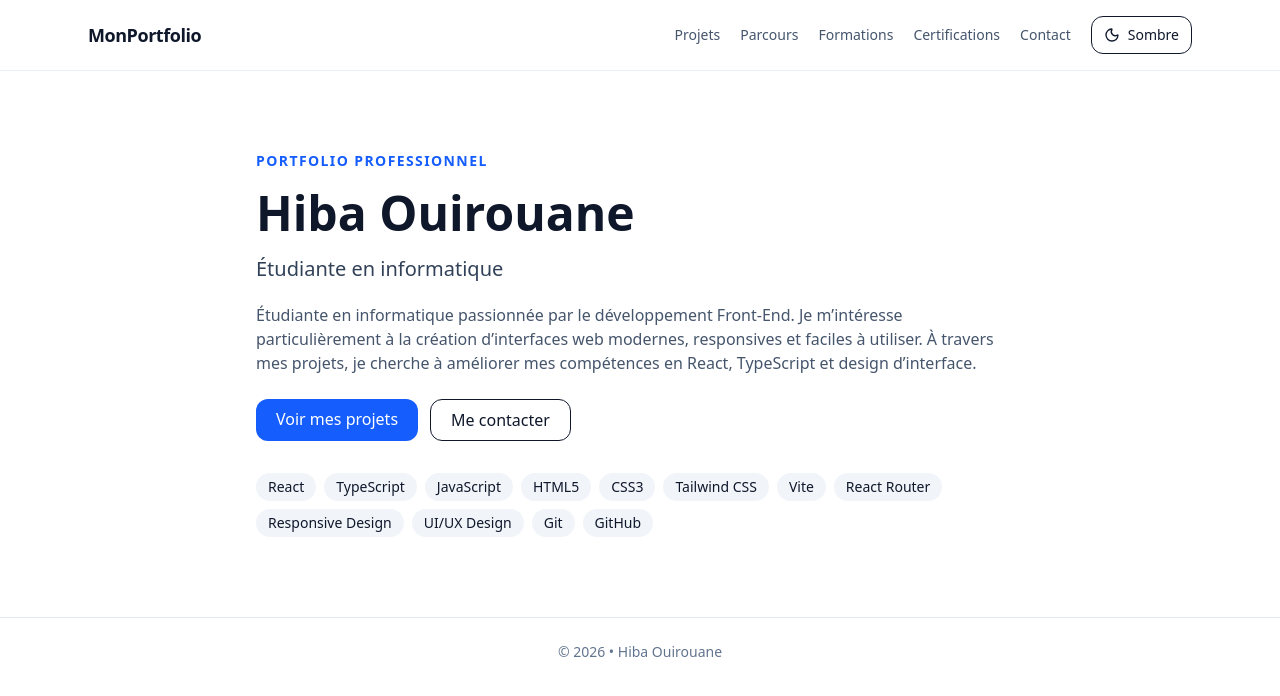
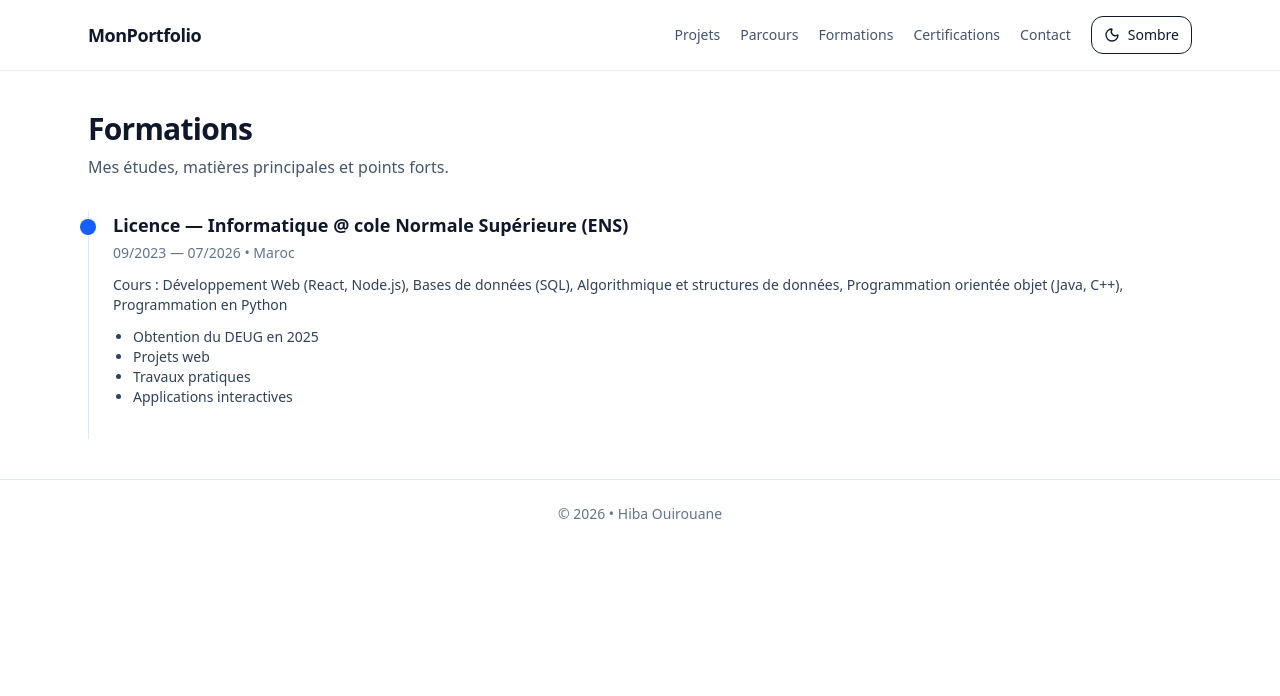
Before and after one commit to hiba-2005/Portfolio, a React (Vite) app: page / in a window 1280 px wide. Shown: the top 696 px of the page. Built offline with nearby package versions, Linux system fonts and the light colour scheme.

Commit message:
fix: remove react-helmet-async from all pages

```diff
--- a/src/main.tsx
+++ b/src/main.tsx
@@ -1,7 +1,6 @@
 import React from "react";
 import ReactDOM from "react-dom/client";
 import { RouterProvider } from "react-router-dom";
-import { HelmetProvider } from "react-helmet-async";
 import { router } from "@/app/router";
 import "./index.css";
 
--- a/src/pages/Contact.tsx
+++ b/src/pages/Contact.tsx
@@ -1,15 +1,8 @@
-import { Helmet } from "react-helmet-async";
 import SectionTitle from "@/components/SectionTitle";
 import { profile } from "@/data/profile";
 
 export default function Contact() {
   return (
-    <>
-      <Helmet>
-        <title>Contact — Portfolio</title>
-        <meta name="description" content="Contactez-moi pour un projet ou une collaboration." />
-      </Helmet>
-
     <section className="max-w-3xl">
       <SectionTitle
         title="Contact"
@@ -42,6 +35,5 @@ export default function Contact() {
         </div>
       </div>
     </section>
-    </>
   );
 }
--- a/src/pages/Home.tsx
+++ b/src/pages/Home.tsx
@@ -1,77 +1,52 @@
-import { Helmet } from "react-helmet-async";
-import { Link } from "react-router-dom";
-import { motion } from "framer-motion";
-import { profile } from "@/data/profile";
+import SectionTitle from "@/components/SectionTitle";
+import { education } from "@/data/education";
 
-export default function Home() {
+function fmt(s?: string) {
+  if (!s) return "Présent";
+  const [y, m] = s.split("-");
+  return `${m}/${y}`;
+}
+
+export default function EducationPage() {
   return (
-    <>
-      {/* SEO */}
-      <Helmet>
-        <title>{profile.name} — Portfolio</title>
-        <meta
-          name="description"
-          content="Portfolio moderne avec React, TypeScript et projets web."
-        />
-      </Helmet>
+    <section>
+      <SectionTitle
+        title="Formations"
+        subtitle="Mes études, matières principales et points forts."
+      />
 
-      {/* SECTION PRINCIPALE */}
-      <section className="mx-auto max-w-3xl py-10">
-        <motion.div
-          initial={{ opacity: 0, y: 20 }}
-          animate={{ opacity: 1, y: 0 }}
-          transition={{ duration: 0.5 }}
-        >
-          {/* Petit titre */}
-          <p className="mb-3 text-sm font-semibold uppercase tracking-widest text-blue-600 dark:text-blue-400">
-            Portfolio professionnel
-          </p>
+      <ol className="relative border-s border-slate-200 dark:border-slate-700">
+        {education.map((e) => (
+          <li key={e.school + e.start} className="ms-6 pb-8">
+            <span className="absolute -start-[9px] mt-2 h-4 w-4 rounded-full bg-blue-600" />
 
-          {/* Nom */}
-          <h1 className="text-4xl font-bold leading-tight md:text-5xl">
-            {profile.name}
-          </h1>
+            <h3 className="text-lg font-semibold">
+              {e.degree}
+              {e.field ? ` — ${e.field}` : ""} @ {e.school}
+            </h3>
 
-          {/* Rôle */}
-          <p className="mt-3 text-xl text-slate-700 dark:text-slate-200">
-            {profile.role}
-          </p>
+            <p className="mt-1 text-sm text-slate-500">
+              {fmt(e.start)} — {fmt(e.end)}
+              {e.location ? ` • ${e.location}` : ""}
+            </p>
 
-          {/* Description */}
-          <p className="mt-5 text-slate-600 dark:text-slate-300">
-            {profile.about}
-          </p>
+            {e.courses?.length ? (
+              <p className="mt-3 text-sm text-slate-700 dark:text-slate-300">
+                <span className="font-medium">Cours :</span>{" "}
+                {e.courses.slice(0, 5).join(", ")}
+              </p>
+            ) : null}
 
-          {/* Boutons */}
-          <div className="mt-6 flex flex-wrap gap-3">
-            <Link
-              to="/projects"
-              className="rounded-xl bg-blue-600 px-5 py-2 text-white transition hover:bg-blue-700"
-            >
-              Voir mes projets
-            </Link>
-
-            <Link
-              to="/contact"
-              className="rounded-xl border px-5 py-2 transition hover:bg-slate-100 dark:border-slate-700 dark:hover:bg-slate-900"
-            >
-              Me contacter
-            </Link>
-          </div>
-
-          {/* Skills */}
-          <div className="mt-8 flex flex-wrap gap-2">
-            {profile.skills.map((skill) => (
-              <span
-                key={skill}
-                className="rounded-full bg-slate-100 px-3 py-1 text-sm dark:bg-slate-800"
-              >
-                {skill}
-              </span>
-            ))}
-          </div>
-        </motion.div>
-      </section>
-    </>
+            {e.highlights?.length ? (
+              <ul className="mt-3 list-disc pl-5 text-sm text-slate-700 dark:text-slate-300">
+                {e.highlights.map((h) => (
+                  <li key={h}>{h}</li>
+                ))}
+              </ul>
+            ) : null}
+          </li>
+        ))}
+      </ol>
+    </section>
   );
 }
--- a/src/pages/Projects.tsx
+++ b/src/pages/Projects.tsx
@@ -1,15 +1,8 @@
-import { Helmet } from "react-helmet-async";
 import SectionTitle from "@/components/SectionTitle";
 import { projects } from "@/data/projects";
 
 export default function Projects() {
   return (
-    <>
-      <Helmet>
-        <title>Projets — Portfolio</title>
-        <meta name="description" content="Liste de mes projets réalisés." />
-      </Helmet>
-
     <section>
       <SectionTitle
         title="Projets"
@@ -24,6 +17,7 @@ export default function Projects() {
           >
             <p className="text-sm text-slate-500">{p.period}</p>
             <h3 className="mt-2 text-lg font-semibold">{p.title}</h3>
+
             <p className="mt-3 text-sm text-slate-600 dark:text-slate-300">
               {p.summary}
             </p>
@@ -40,7 +34,7 @@ export default function Projects() {
             </div>
 
             <div className="mt-5 flex gap-4 text-sm">
-                {p.link ? (
+              {p.link && (
                 <a
                   href={p.link}
                   target="_blank"
@@ -49,8 +43,9 @@ export default function Projects() {
                 >
                   Démo
                 </a>
-                ) : null}
-                {p.repo ? (
+              )}
+
+              {p.repo && (
                 <a
                   href={p.repo}
                   target="_blank"
@@ -59,12 +54,11 @@ export default function Projects() {
                 >
                   Code
                 </a>
-                ) : null}
+              )}
             </div>
           </article>
         ))}
       </div>
     </section>
-    </>
   );
 }
```
Lines whose indentation alone changed are shown as unchanged.
